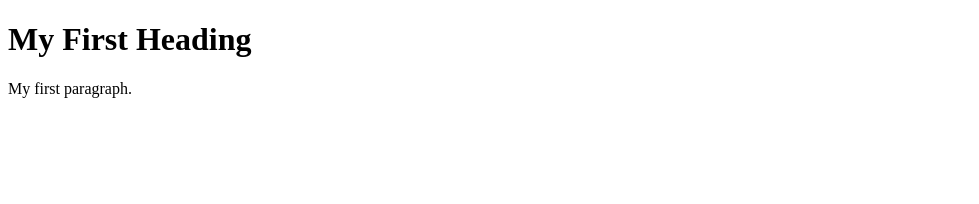
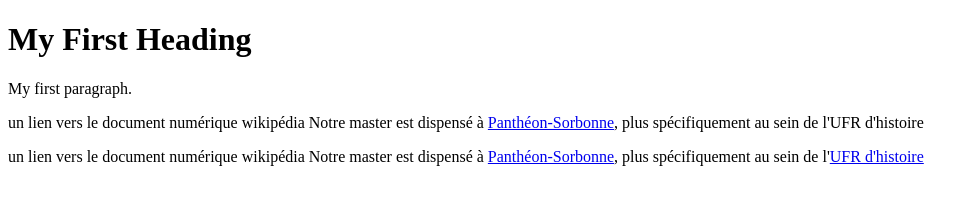
Before and after one commit to antoniavafea1/notes_site_web, a plain HTML site: page index.html in a window 1280 px wide. Shown: the whole page, without its empty margins (0-979 px from the left). Drawn offline with Linux system fonts and the light colour scheme.

Commit message:
Update index.html

```diff
--- a/index.html
+++ b/index.html
@@ -7,6 +7,7 @@
 
 <h1>My First Heading</h1>
 <p>My first paragraph.</p>
-
+<p> un lien vers le document numérique wikipédia Notre master est dispensé à <a href="https://fr.wikipedia.org/wiki/Université_Paris-I-Panthéon-Sorbonne">Panthéon-Sorbonne</a>, plus spécifiquement au sein de l'UFR d'histoire<p>
 </body>
 </html>
+<p> un lien vers le document numérique wikipédia Notre master est dispensé à <a href="https://fr.wikipedia.org/wiki/Université_Paris-I-Panthéon-Sorbonne">Panthéon-Sorbonne</a>, plus spécifiquement au sein de l'<a href="https://fr.wikipedia.org/wiki/Université_Paris-I-Panthéon-Sorbonne#Composantes">UFR d'histoire</a> <p>
```
